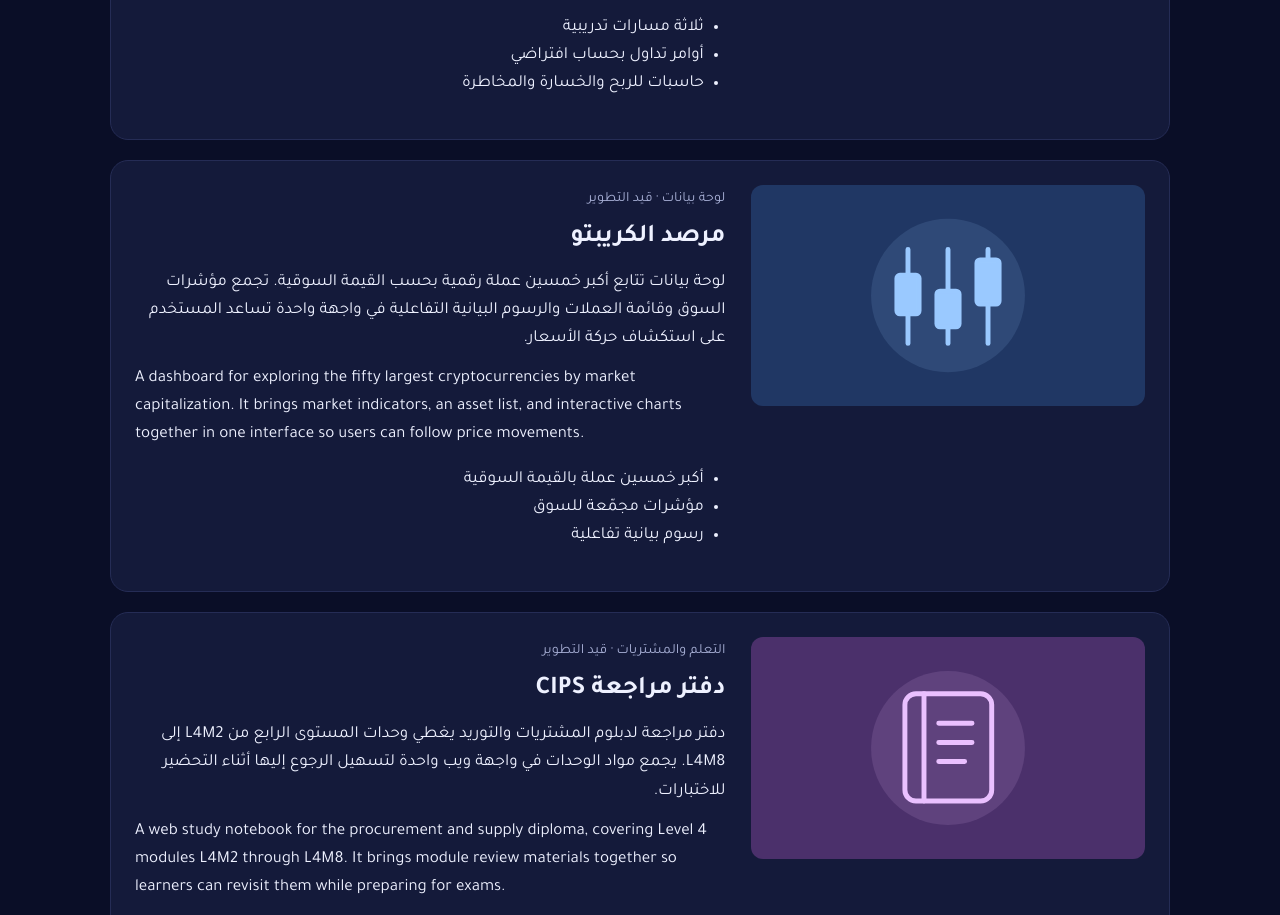
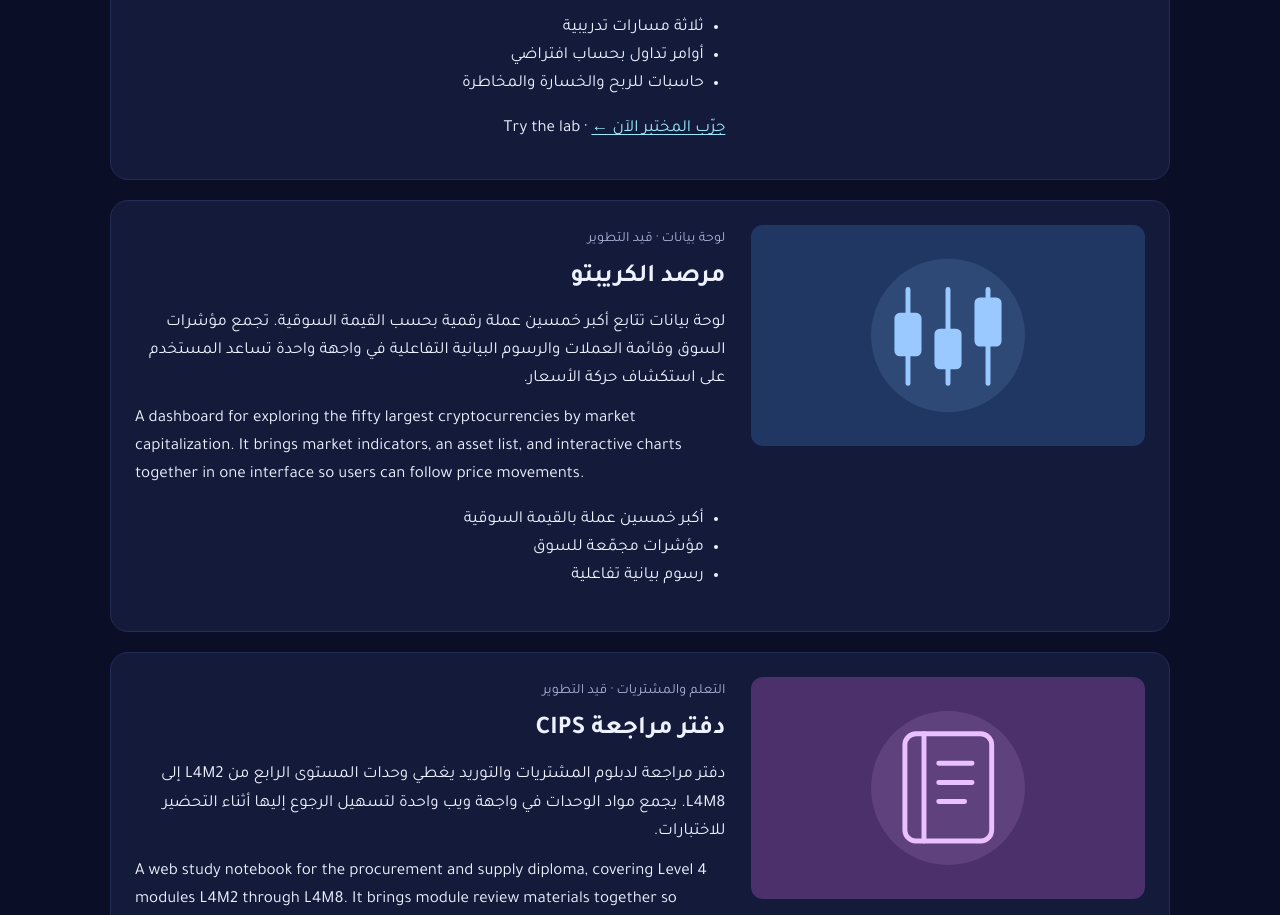
Before and after one commit to StevenKhalfan/academy, a plain HTML site: page projects.html in a window 1280 px wide. Shown: the part 947-1862 px from the top of the page. Drawn offline with Linux system fonts and the light colour scheme.

Commit message:
ربط مشروع مختبر التداول بالنسخة المنشورة على Vercel
Co-Authored-By: Claude Opus 5.5 <noreply@anthropic.com>
Claude-Session: https://claude.ai/code/session_01BEcihKzjnRJK1HherWfkrj

```diff
--- a/projects.html
+++ b/projects.html
@@ -43,6 +43,7 @@
         <p>مختبر عربي للتدرب على تداول الأسهم والأصول الرقمية والفوركس بحساب افتراضي. يجمع الدروس مع سيناريوهات للسوق وتمارين عملية على إرسال الأوامر وحساب الربح والخسارة وفهم المخاطرة.</p>
         <p lang="en" dir="ltr">An Arabic learning simulator for practicing stocks, digital assets, and forex with a virtual account. It combines guided lessons, market scenarios, and hands-on exercises for order placement, profit and loss, and risk.</p>
         <ul><li>ثلاثة مسارات تدريبية</li><li>أوامر تداول بحساب افتراضي</li><li>حاسبات للربح والخسارة والمخاطرة</li></ul>
+        <p><a href="https://steven-khalfan-trading-lab.vercel.app/app" target="_blank" rel="noopener">جرّب المختبر الآن ←</a> · <span lang="en" dir="ltr">Try the lab</span></p>
       </div>
     </article>
     <article id="crypto-observatory">
```
Also changed, not shown: index.html (+1 -0 lines).
